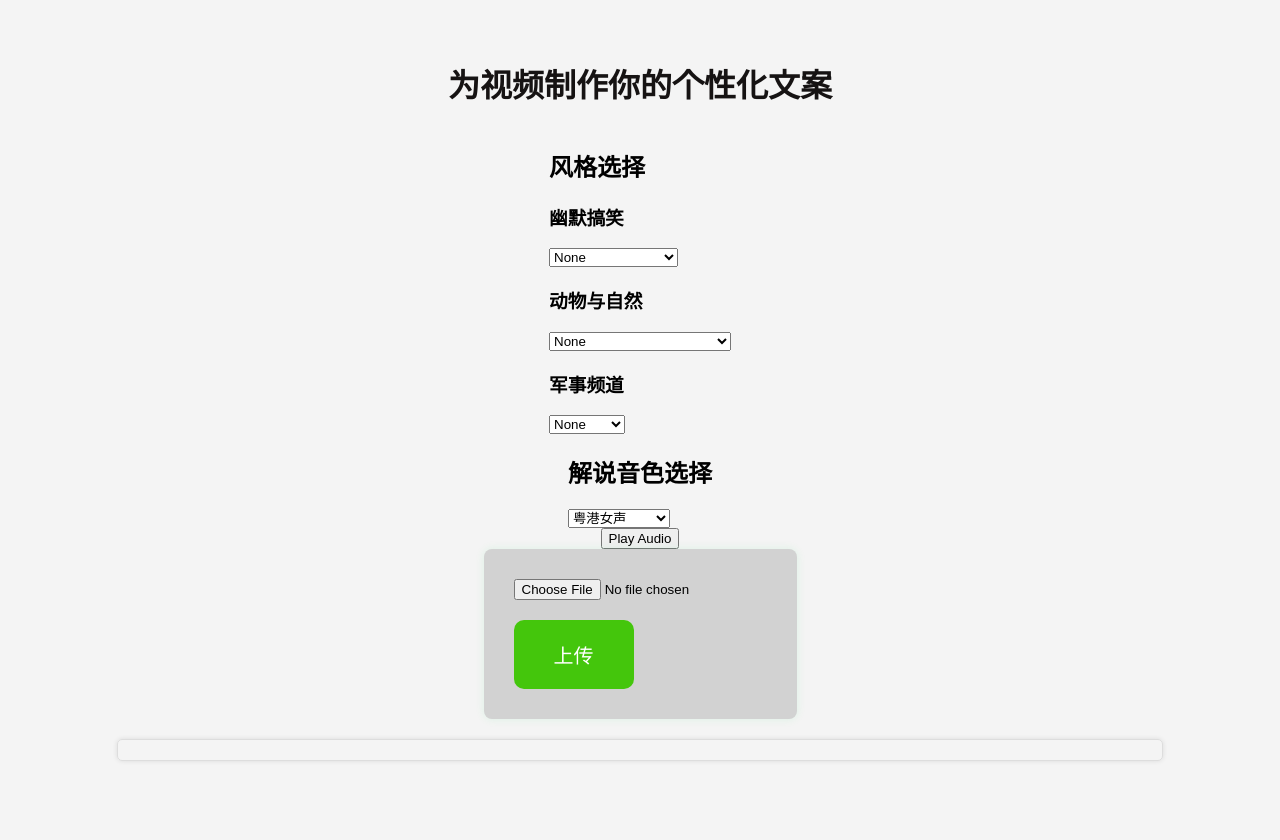
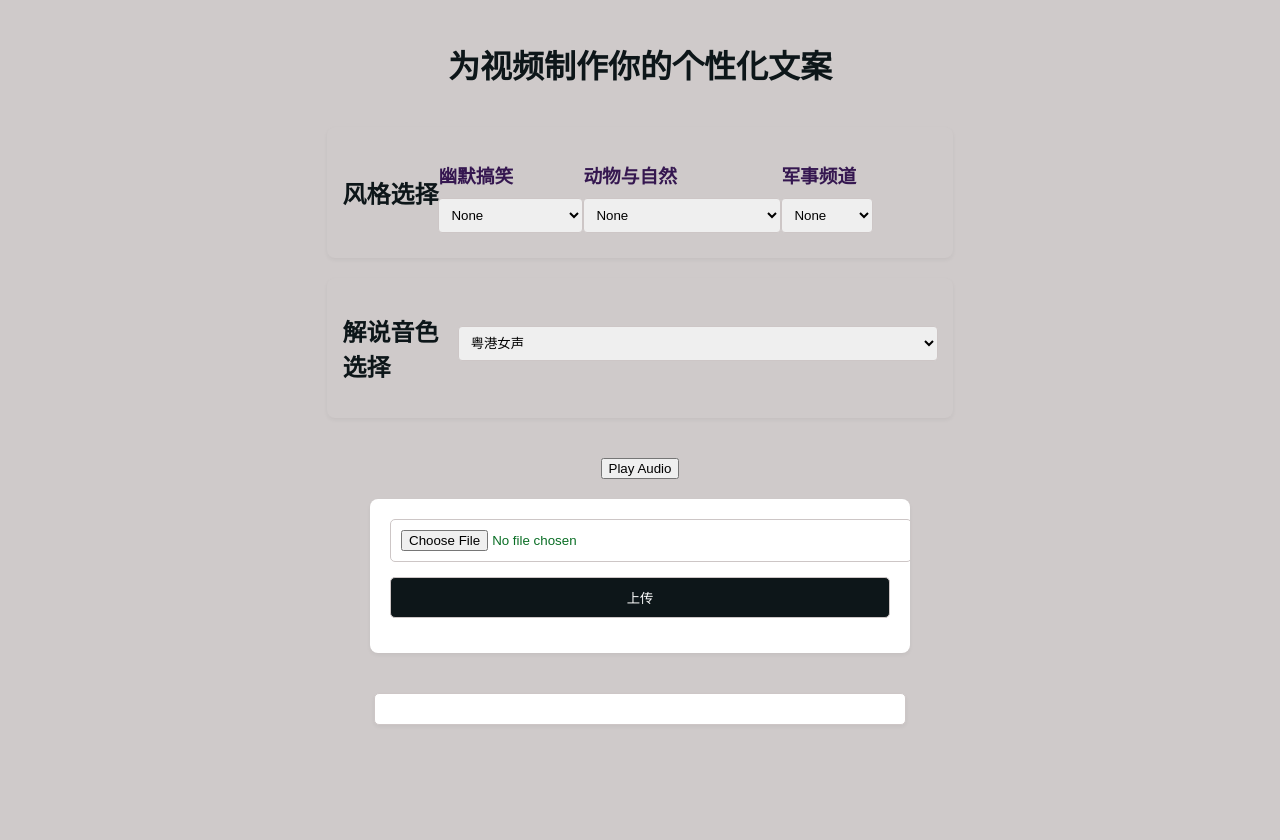
Before and after one commit to lms2004/Web-Learning, a Python web app: template templates/index.html in a window 1280 px wide. Before the commit the page ends 761 px from the top, so only its background shows below. Run offline with Jinja, Linux system fonts and the light colour scheme; the template is opened without the code that fills it, so the values that code supplies are empty.

Commit message:
文案生成app,0.1版本发布

```diff
--- a/static/style.css
+++ b/static/style.css
@@ -1,60 +1,123 @@
+/* 定义颜色方案 */
+:root {
+    --primary-color: #0d1619; /* 主色调 */
+    --secondary-color: #351750; /* 次要色调 */
+    --accent-color: #36cc70; /* 强调色*/
+    --background-color: #cfcaca; /* 背景色 */
+    --text-color: #0a6e25; /* 文本色 */
+    --border-color: #cdc6c6; /* 边框色 */
+}
+
+/* 基本样式设置 */
 body {
-    font-family: Arial, sans-serif;
-    background-color: #f4f4f4;
+    font-family: 'Helvetica Neue', Helvetica, Arial, sans-serif;
+    background-color: var(--background-color);
     margin: 0;
-    padding: 0;
+    padding: 20px;
     display: flex;
     flex-direction: column;
     align-items: center;
-    justify-content: center;
-    height: 100vh;
+    justify-content: flex-start;
+    min-height: 100vh;
+    color: var(--text-color);
 }
-h1 {
-    color: #161313;
-}
-#uploadForm {
-    background-color: rgb(210, 210, 210);
-    padding: 30px;
-    border-radius: 8px;
-    box-shadow: 0 0 10px rgba(7, 223, 86, 0.1);
+
+h1, h2, h3 {
+    color: var(--primary-color);
     margin-bottom: 20px;
 }
-input[type="file"] {
-    margin-bottom: 20px;
 
+/* 上传表单样式 */
+#uploadForm {
+    background-color: #ffffff;
+    padding: 20px;
+    border-radius: 8px;
+    box-shadow: 0 2px 4px rgba(0,0,0,0.05);
+    width: 100%;
+    max-width: 500px;
+    margin: 20px 0;
 }
-input[type="submit"] {
-    background-color: #44c60c;
-    color: white;
-    border: none;
-    padding: 20px 40px;
-    text-align: center;
-    text-decoration: none;
-    display: inline-block;
-    font-size: 20px;
-    border-radius: 10px;
-    cursor: pointer;
-}
-input[type="submit"]:hover {
-    background-color: #45a049;
 
-}
-#result {
-    width: 80%;
-    border: 1px solid #ddd;
+input[type="file"], input[type="submit"] {
+    margin-bottom: 15px;
+    width: 100%;
     padding: 10px;
     border-radius: 5px;
-    box-shadow: 0 0 5px rgba(0, 0, 0, 0.1);
-    word-break: break-all;
+    border: 1px solid var(--border-color);
+}
+
+input[type="submit"] {
+    background-color: var(--primary-color);
+    color: white;
+    cursor: pointer;
+    transition: background-color 0.3s ease;
+}
+
+input[type="submit"]:hover {
+    background-color: darken(var(--primary-color), 10%);
+}
+
+/* 结果和进度条容器样式 */
+#result, #progressBarContainer {
+    width: 100%;
+    max-width: 500px;
+    margin-top: 20px;
+}
+
+#result {
+    border: 1px solid var(--border-color);
+    padding: 15px;
+    border-radius: 5px;
+    box-shadow: 0 2px 4px rgba(0,0,0,0.05);
+    background-color: #ffffff;
 }
 
 #progressBarContainer {
-    width: 100%;
-    background-color: #ddd;
+    background-color: var(--secondary-color);
 }
 
-#progressBar {
-    width: 0%;
+#fileUploadProgress {
+    width: 100%;
     height: 20px;
-    background-color: #4CAF50;
+    background-color: var(--accent-color);
+    border-radius: 5px;
 }
+
+/* 风格选择和音色选择模块的布局 */
+.selection-modules {
+    display: flex;
+    justify-content: space-around;
+    align-items: flex-start;
+    width: 100%;
+    max-width: 1500px;
+    margin: 20px 0;
+    flex-wrap: wrap;
+}
+
+.selection-module {
+    display: flex;
+    flex-direction: row;
+    align-items: center;
+    width: 48%;
+    padding: 15px;
+    background-color: var(--background-color);
+    border-radius: 8px;
+    box-shadow: 0 2px 4px rgba(0,0,0,0.05);
+    margin-bottom: 20px;
+}
+
+.selection-module h3 {
+    margin-bottom: 10px;
+    color: var(--secondary-color);
+}
+
+.selection-module select, .selection-module input[type="text"] {
+    width: 100%;
+    padding: 8px;
+    margin-bottom: 10px;
+    border: 1px solid var(--border-color);
+    border-radius: 4px;
+    box-sizing: border-box;
+}
+
+/* 可根据需要添加或修改特定元素的样式 */
--- a/templates/index.html
+++ b/templates/index.html
@@ -12,7 +12,9 @@
 
     <h1>为视频制作你的个性化文案</h1>
     <!-- h1 标签定义一个大标题 -->
-    <div><h2>风格选择</h2>
+    <div class="selection-modules">
+        <div class="selection-module">
+            <h2>风格选择</h2>
 
             <div><h3>幽默搞笑</h3>
                 <select name="userOption1" id="optionSelect1" onchange="updateOptionTitle()">
@@ -66,7 +68,7 @@
         </div>
 
 
-    <div>
+        <div class="selection-module">
             <h2>解说音色选择</h2>
             <select name="userOption100" id="optionSelect100">
                 <!-- 注意：移除了 onmouseover 事件 -->
@@ -85,6 +87,7 @@
                 <option value="zh-TW-HsiaoYuNeural">小宇女声</option>
                 <option value="zh-CN-shaanxi-XiaoniNeural">陕西晓妮女声</option>
             </select>
+        </div>
     </div>
 
     <button id="playAudioButton">Play Audio</button>
```
Lines whose indentation alone changed are shown as unchanged.
